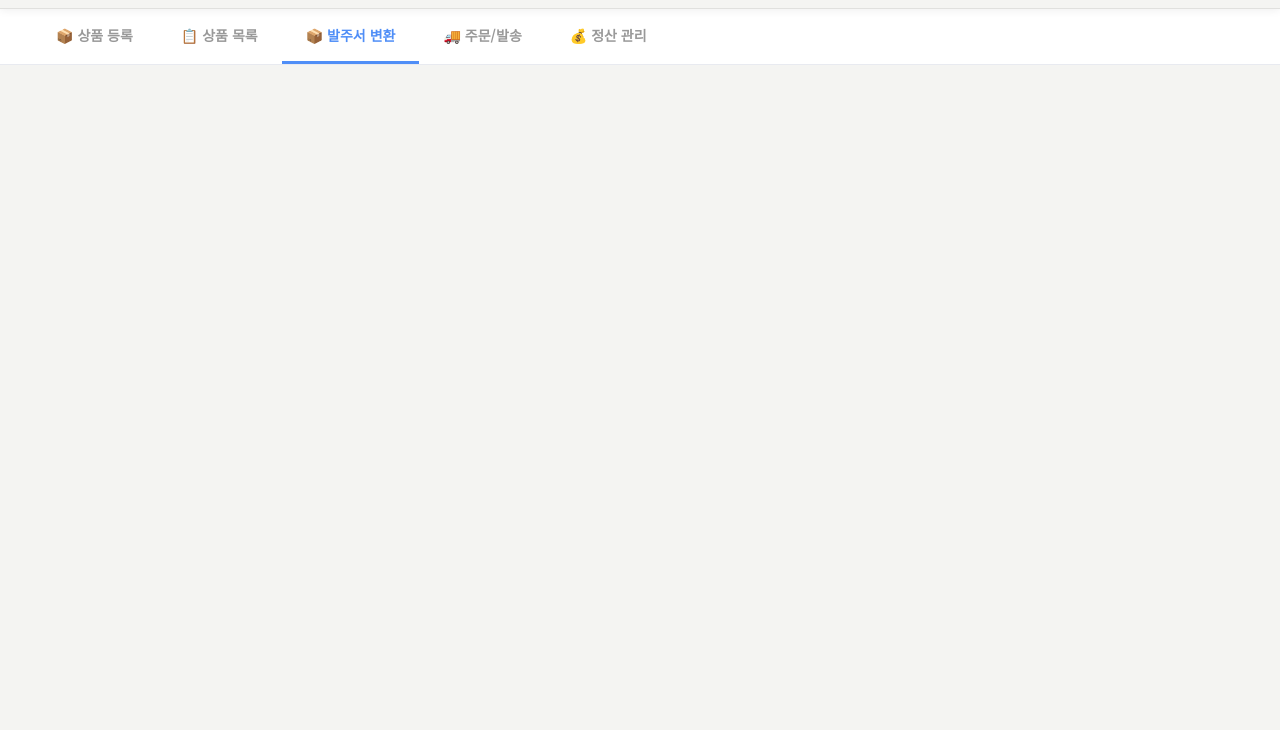
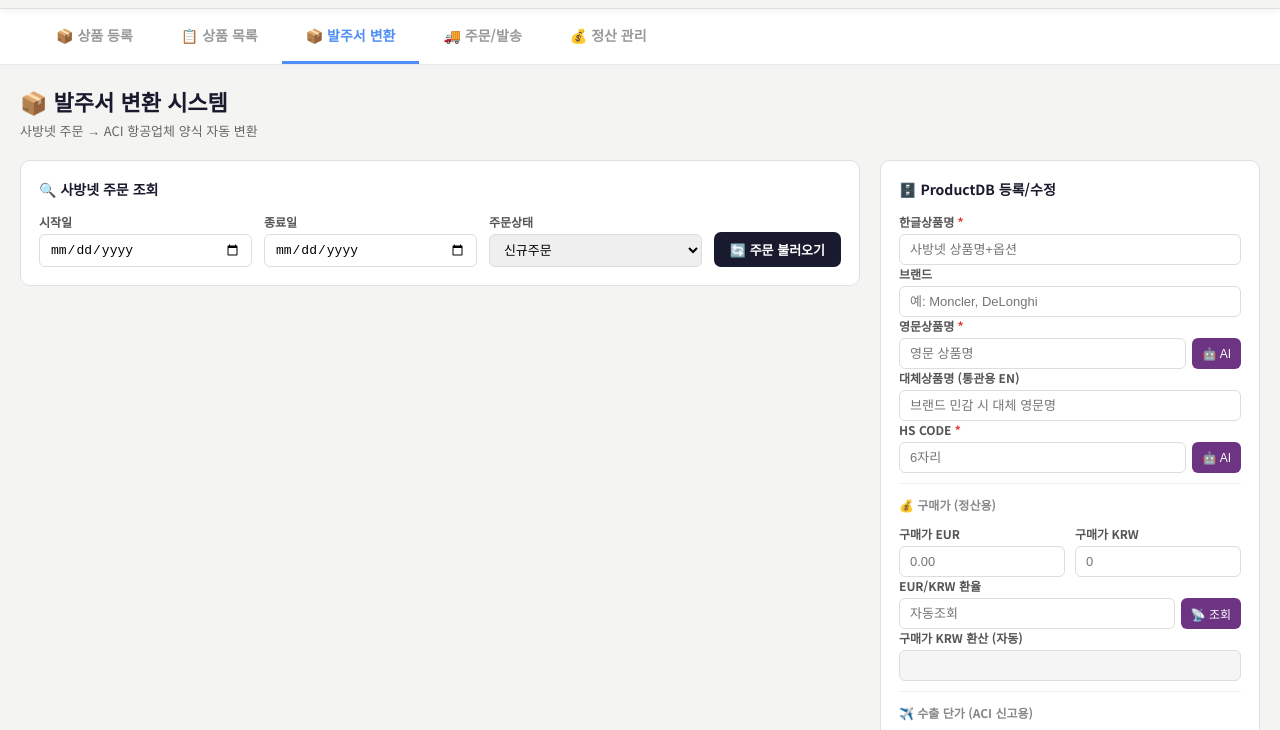
Before and after one commit to unplugss4744/sabang-proxy, a website: page global-listing.html in a window 1280 px wide. Both pictures are taken after a click on the button "📦 발주서 변환". Shown: the part 55-785 px from the top of the page. Drawn offline with Linux system fonts and the light colour scheme.

Commit message:
Update global-listing.html

```diff
--- a/global-listing.html
+++ b/global-listing.html
@@ -1042,7 +1042,7 @@ async function gasCall(params){
 }
 </script>
 
-  <div id="tab-purchase-order" class="tab-content" style="display:none;">
+  <div id="tab-purchase-order" class="tab-content">
   <div class="po-container">
     <div class="po-header">
       <h2>📦 발주서 변환 시스템</h2>
```
